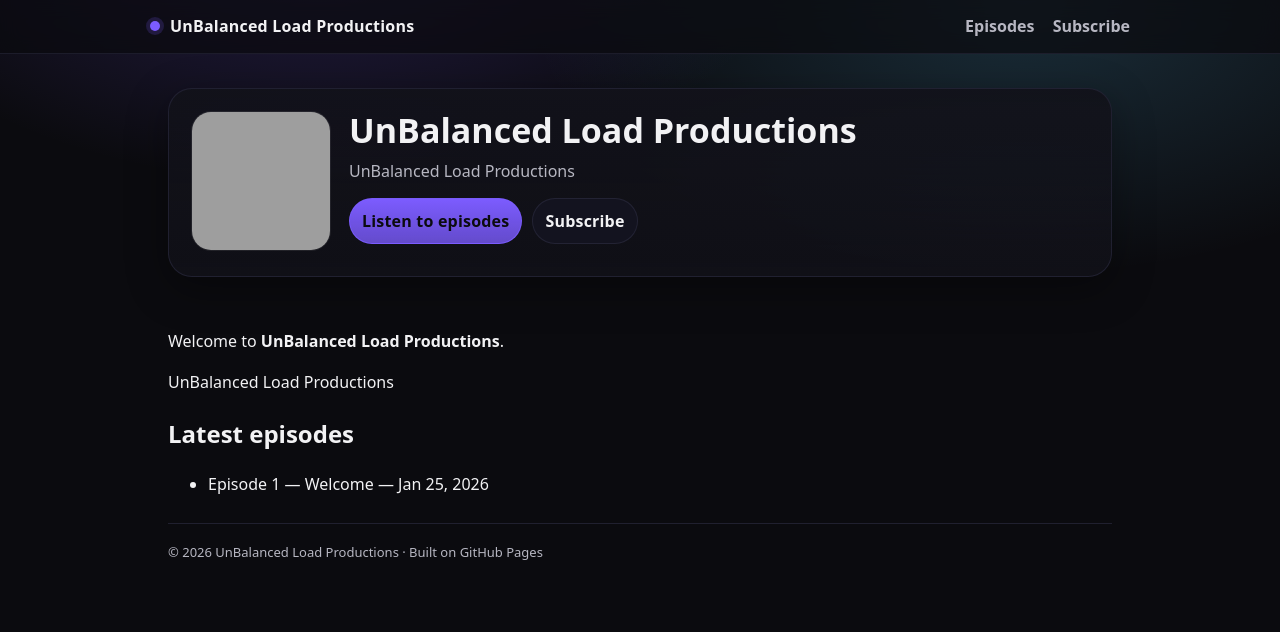
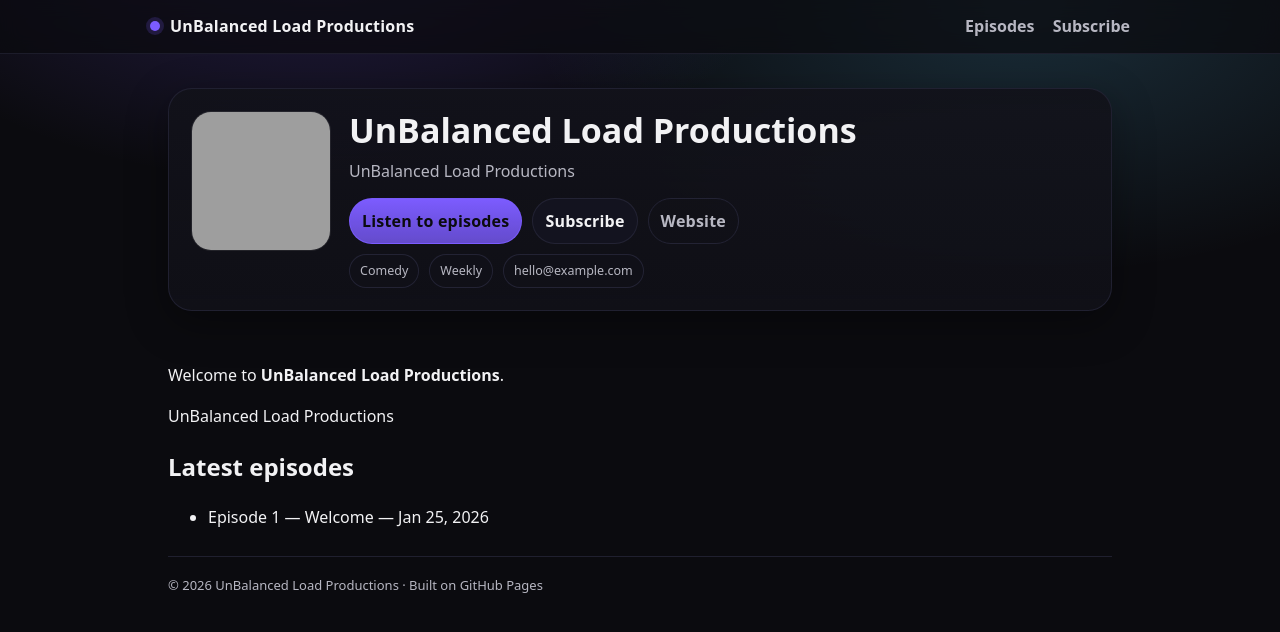
Before and after one commit to fpkmedia/fpkmedia.github.io, a Jekyll site: the page built from index.md, in a window 1280 px wide. Shown: the top 632 px of the page. Built offline with Jekyll 4.4.1, drawn with Linux system fonts in a browser that asks for light colours; grey boxes are pictures that could not be loaded.

Commit message:
Add podcast configuration options to _config.yml

```diff
--- a/_config.yml
+++ b/_config.yml
@@ -9,3 +9,8 @@
   episodes:
     output: true
     permalink: /episodes/:name/
+
+podcast_category: "Comedy"
+podcast_frequency: "Weekly"
+podcast_email: "hello@example.com"
+social_homepage: ""
```
